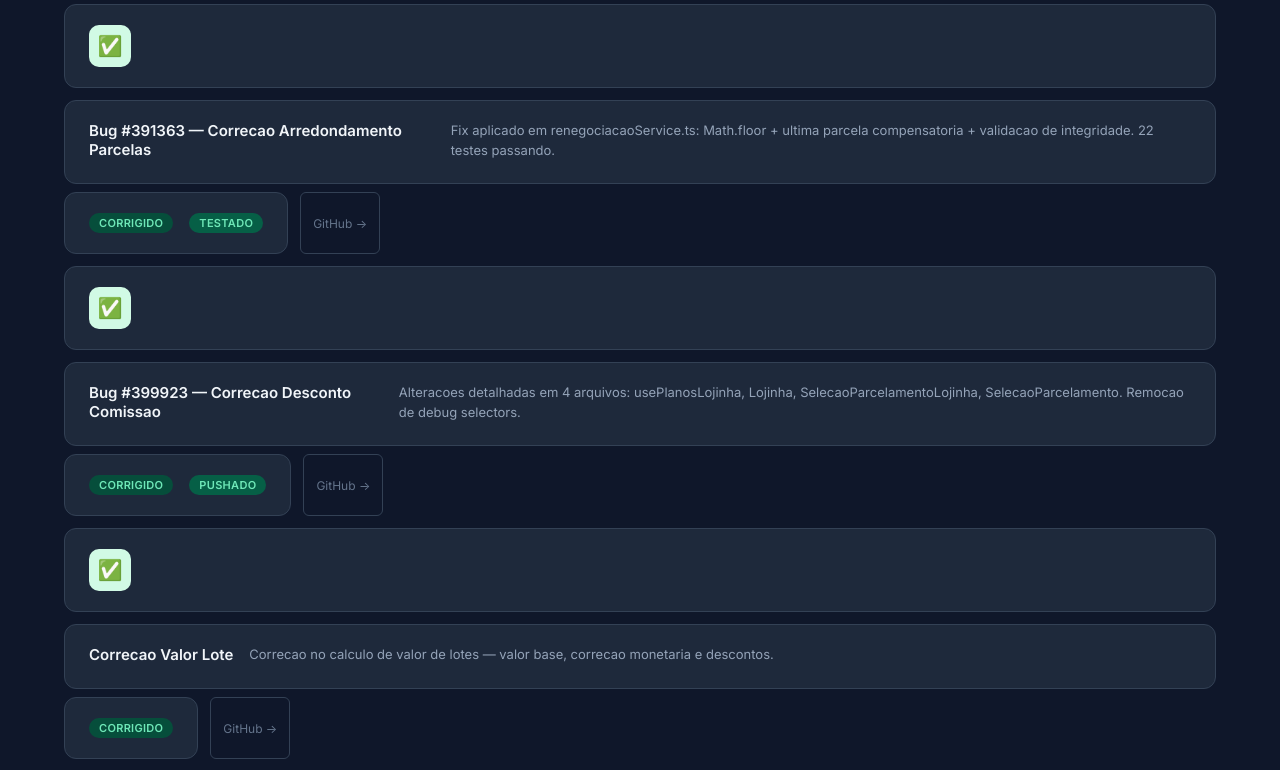
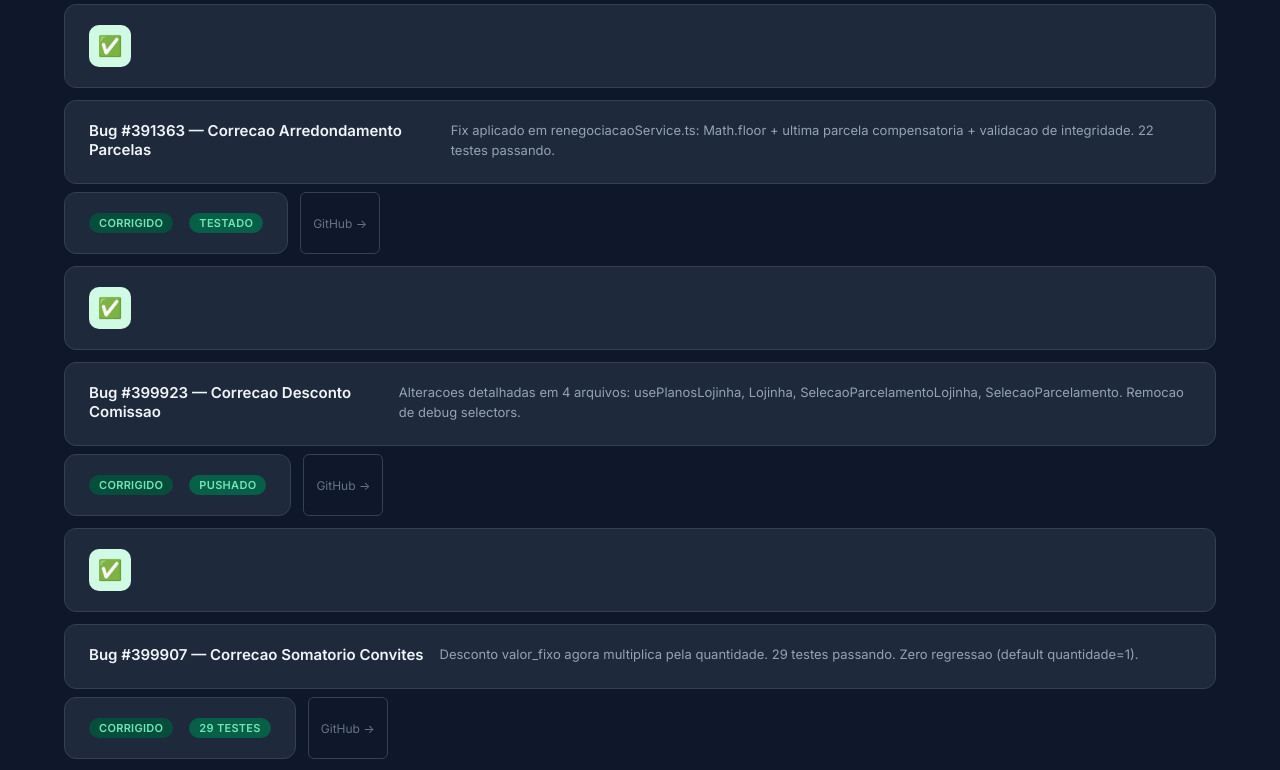
Before and after one commit to lucasaugustodev/relatorios-hub, a plain HTML site: page index.html in a window 1280 px wide. Shown: the part 2000-2770 px from the top of the page. Drawn offline with Linux system fonts and the light colour scheme.

Commit message:
feat: adicionar correcao bug #399907 — 29 testes passando
Co-Authored-By: Claude Opus 4.6 <noreply@anthropic.com>

```diff
--- a/index.html
+++ b/index.html
@@ -462,6 +462,14 @@ const reports = [
         badges: [{ text: 'Corrigido', cls: 'done' }, { text: 'Pushado', cls: 'confirmed' }]
       },
       {
+        title: 'Bug #399907 — Correcao Somatorio Convites',
+        desc: 'Desconto valor_fixo agora multiplica pela quantidade. 29 testes passando. Zero regressao (default quantidade=1).',
+        file: 'docs/correcao-bug-399907-somatorio-convites.md',
+        icon: 'fix', emoji: '\u2705',
+        cat: 'correcao',
+        badges: [{ text: 'Corrigido', cls: 'done' }, { text: '29 testes', cls: 'confirmed' }]
+      },
+      {
         title: 'Correcao Valor Lote',
         desc: 'Correcao no calculo de valor de lotes — valor base, correcao monetaria e descontos.',
         file: 'docs/DOCUMENTACAO_CORRECAO_VALOR_LOTE.md',
```
Also changed, not shown: 1 other file.
